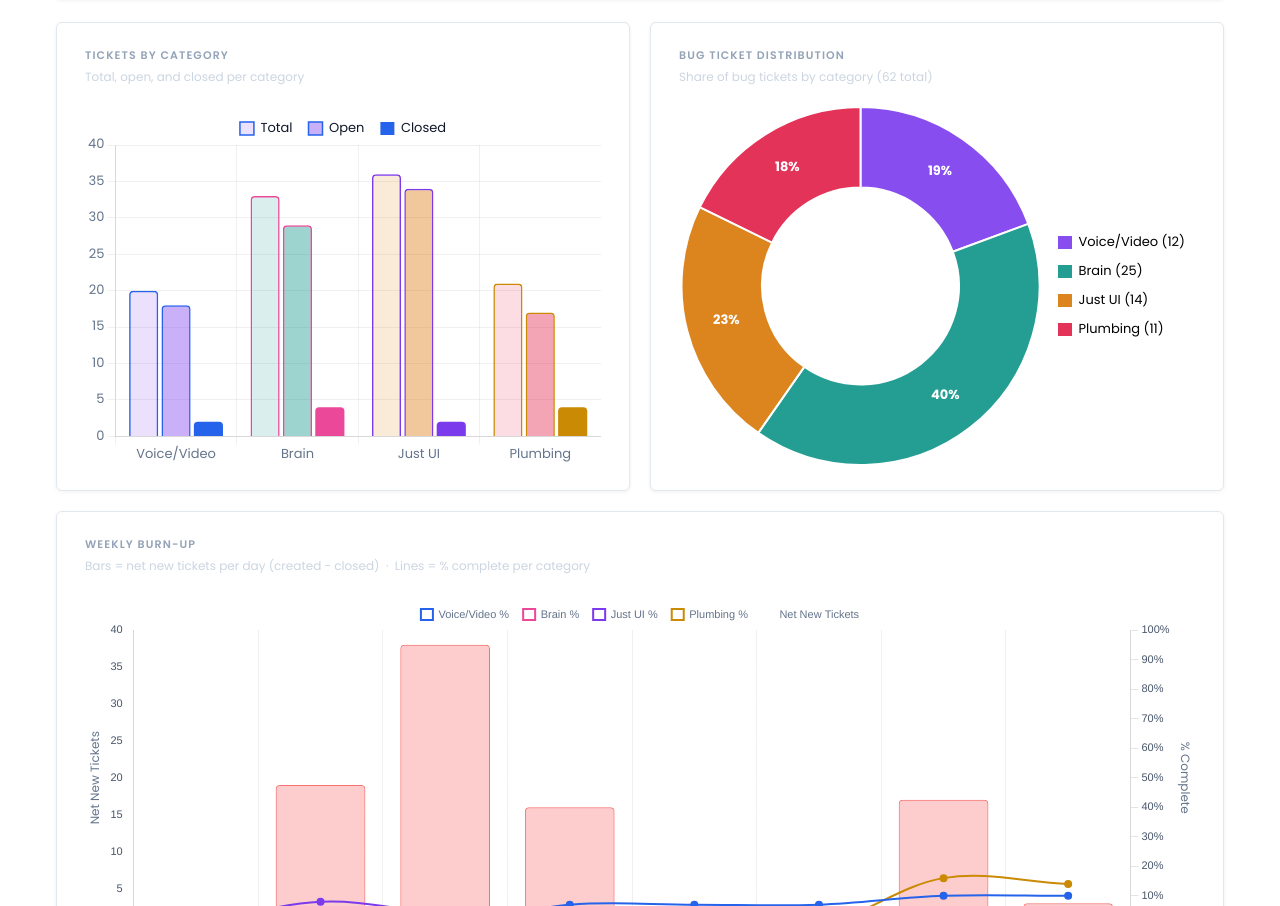
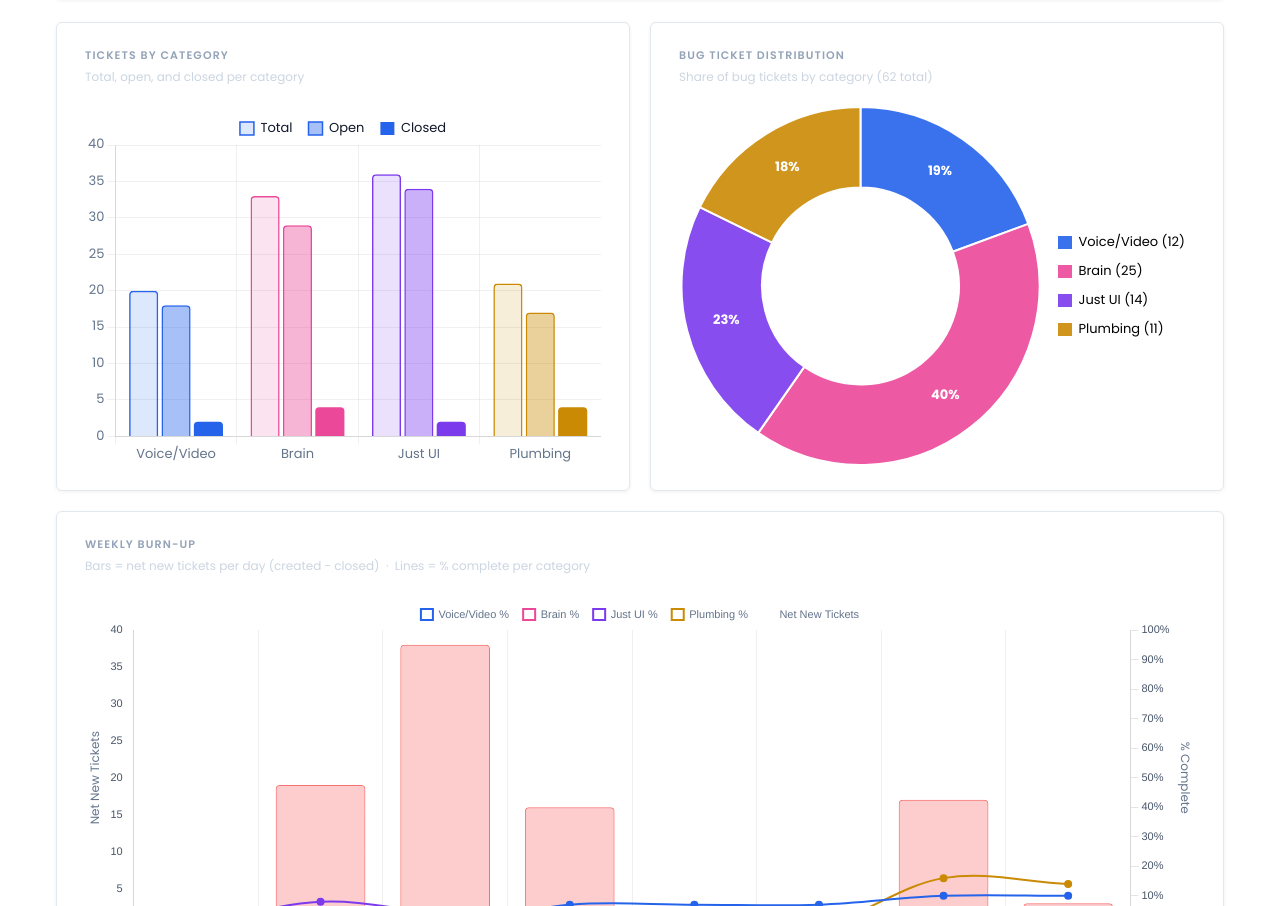
Before and after one commit to kerrilinnea3/multimodal-ga-burndown, a plain HTML site: page index.html in a window 1280 px wide. Shown: the part 3047-3953 px from the top of the page. Drawn offline with Linux system fonts and the light colour scheme.

Commit message:
Update dashboard

```diff
--- a/index.html
+++ b/index.html
@@ -792,10 +792,7 @@
             {
               label: 'Total',
               data: CAT_KEYS.map(k => catStats[k].total),
-              backgroundColor: [
-                'rgba(124,58,237,0.15)', 'rgba(13,148,136,0.15)',
-                'rgba(217,119,6,0.15)',  'rgba(225,29,72,0.15)',
-              ],
+              backgroundColor: CAT_KEYS.map(k => COLORS[k] + '26'),
               borderColor: [COLORS.video, COLORS.brain, COLORS.ui, COLORS.plumbing],
               borderWidth: 1.5,
               borderRadius: 4,
@@ -803,10 +800,7 @@
             {
               label: 'Open',
               data: CAT_KEYS.map(k => catStats[k].open),
-              backgroundColor: [
-                'rgba(124,58,237,0.4)', 'rgba(13,148,136,0.4)',
-                'rgba(217,119,6,0.4)',  'rgba(225,29,72,0.4)',
-              ],
+              backgroundColor: CAT_KEYS.map(k => COLORS[k] + '66'),
               borderColor: [COLORS.video, COLORS.brain, COLORS.ui, COLORS.plumbing],
               borderWidth: 1.5,
               borderRadius: 4,
@@ -842,10 +836,7 @@
           labels: ['Voice/Video', 'Brain', 'Just UI', 'Plumbing'],
           datasets: [{
             data: CAT_KEYS.map(k => catStats[k].bugs),
-            backgroundColor: [
-              'rgba(124,58,237,0.9)', 'rgba(13,148,136,0.9)',
-              'rgba(217,119,6,0.9)',  'rgba(225,29,72,0.9)',
-            ],
+            backgroundColor: CAT_KEYS.map(k => COLORS[k] + 'E6'),
             borderColor: '#FFFFFF',
             borderWidth: 2,
             hoverOffset: 6,
```
